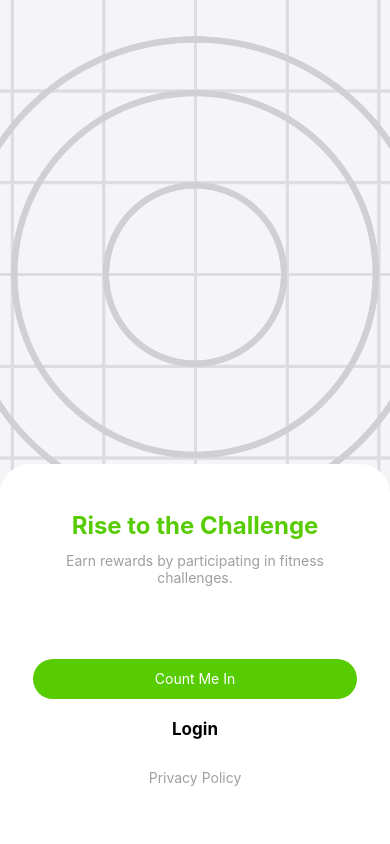
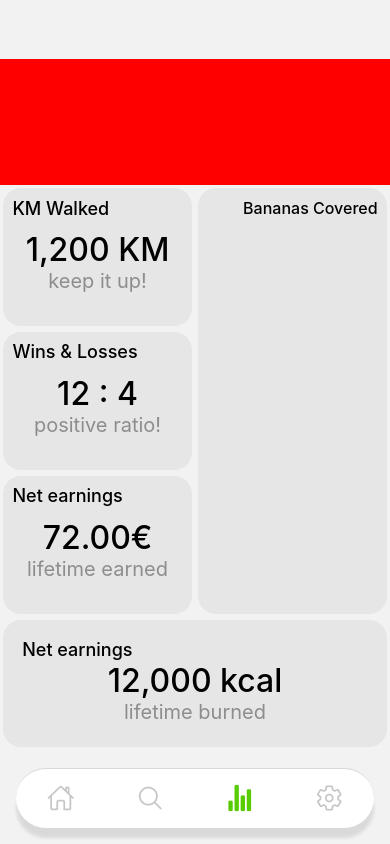
Before and after one commit to SSUzunov19/Hack-United-Team-Spectra, a React Native app in the folder client/: screen /StatisticsStack in a window 390 px wide. Built offline with nearby package versions, Linux system fonts and the light colour scheme.

Commit message:
Implement Statistics screen

```diff
--- a/client/src/navigation/index.js
+++ b/client/src/navigation/index.js
@@ -8,7 +8,8 @@ const Navigation = () => {
 
     return (
         <NavigationContainer>
-            {!isAuthenticated ? <AuthNavigator /> : <AppNavigator />}
+            {/* {!isAuthenticated ? <AuthNavigator /> : <AppNavigator />} */}
+            <AppNavigator />
         </NavigationContainer>
     );
 };
--- a/client/src/screens/StatisticsScreen/StatisticsScreen.js
+++ b/client/src/screens/StatisticsScreen/StatisticsScreen.js
@@ -1,22 +1,134 @@
 import React from 'react';
 import { Text, View, StyleSheet } from 'react-native';
+
+const Box = ({ title, contentTop, contentBottom }) => (
+    <View style={styles.box}>
+      <Text style={styles.heading}>{title}</Text>
+      <View style={styles.centerText}>
+        <Text style={styles.topText}>{contentTop}</Text>
+        <Text style={styles.bottomText}>{contentBottom}</Text>
+      </View>
+    </View>
+  );
+
+  const TallBox = ({ title }) => (
+    <View style={styles.tallBox}>
+        <Text style={styles.headingRight}>{title}</Text>
+    </View>
+  );
+
+  const BottomBox = ({ title, contentTop, contentBottom }) => (
+    <View style={styles.bottomBox}>
+      <Text style={styles.heading}>{title}</Text>
+      <View style={styles.centerText}>
+        <Text style={styles.topText}>{contentTop}</Text>
+        <Text style={styles.bottomText}>{contentBottom}</Text>
+      </View>
+    </View>
+  );
+
 
 export function StatisticsScreen() {
     return (
         <View style={styles.container}>
-            <Text style={styles.text}>Statistics Screen</Text>
+        <View style={styles.placeholder}></View>
+        <View style={styles.topRow}>
+          <View style={styles.leftColumn}>
+            <Box title="KM Walked"     contentTop="1,200 KM" contentBottom="keep it up!"/>
+            <Box title="Wins & Losses" contentTop="12 : 4" contentBottom="positive ratio!"/>
+            <Box title="Net earnings"  contentTop="72.00€" contentBottom="lifetime earned"/>
+          </View>
+          <View style={styles.rightColumn}>
+            <TallBox title="Bananas Covered" />
+          </View>
+        </View>
+        <BottomBox title="Net earnings"  contentTop="12,000 kcal" contentBottom="lifetime burned"/>
       </View>
       );
-}
+    };
 
     const styles = StyleSheet.create({
       container: {
         flex: 1,
-        justifyContent: 'center',
-        alignItems: 'center',
-        backgroundColor: '#fff',
+        flexDirection: 'column',
       },
-    text: {
-        fontSize: 24,
+      centerText:{
+        marginLeft: 'auto',
+        marginRight: 'auto',
+        marginTop:'auto',
+        paddingTop: '5%',
+        marginBottom: 'auto',
+        textAlign: 'center',
+        alignItems:'center',
+      },
+      topText: {
+        color: '#000000',
+        fontSize: '32px',
+        fontStyle: 'normal',
+        fontWeight: 500,
+        lineHeight: 'normal',
+      },
+      bottomText: {
+        color: '#8d8d8d',
+        fontSize: '20px',
+        fontStyle: 'normal',
+        fontWeight: 400,
+        lineHeight: 'normal',
+      },
+      placeholder: {
+        height: '15%',
+        width: '100%',
+        marginTop: '15%',
+        backgroundColor: '#ff0000',
+      },
+      heading: {
+        position: 'absolute',
+        marginLeft: '5%',
+        marginTop: '5%',
+        fontSize: '18px',
+        fontStyle: 'normal',
+        fontWeight: 500,
+        lineHeight: 'normal',
+      },
+      headingRight: {
+        position: 'absolute',
+        right: 0,
+        marginRight: '5%',
+        marginTop: '5%',
+        fontSize: '16px',
+        fontStyle: 'normal',
+        fontWeight: 500,
+        lineHeight: 'normal',
+      },
+      topRow: {
+        flexDirection: 'row',
+        flex: 1,
+        borderRadius: 18,
+      },
+      leftColumn: {
+        flex: 1,
+        justifyContent: 'space-between',
+      },
+      rightColumn: {
+        flex: 1,
+      },
+      box: {
+        flex: 1,
+        margin: 3,
+        borderRadius: 18,
+        backgroundColor: '#E6E6E6',
+      },
+      tallBox: {
+        flex: 1,
+        margin: 3,
+        backgroundColor: '#E6E6E6',
+        borderRadius: 18,
+      },
+      bottomBox: {
+        margin: 3,
+        marginBottom: '25%',
+        height: '15%',
+        backgroundColor: '#E6E6E6',
+        borderRadius: 18,
       },
     });
```
Lines whose indentation alone changed are shown as unchanged.
